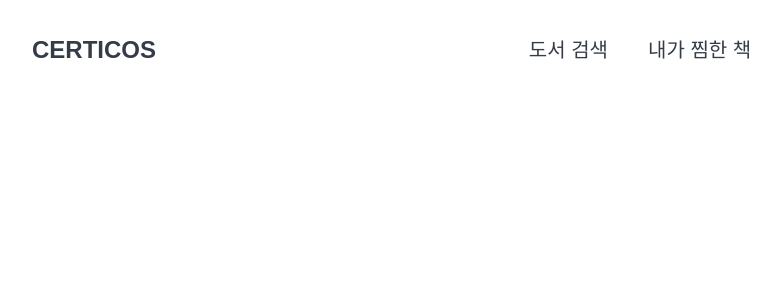
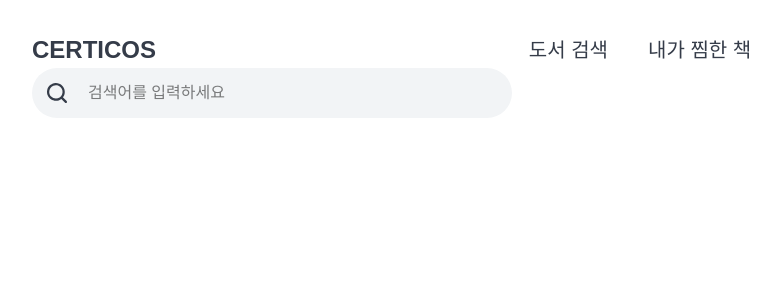
Before and after one commit to bokim1004/cdri-books-bogyeongkim, a React (Vite) app: page / in a window 1280 px wide. Shown: the top 300 px of the page, without its empty margins (0-780 px from the left). Built offline with nearby package versions, Linux system fonts and the light colour scheme.

Commit message:
feat:SearchInput 구현완료

```diff
--- a/package.json
+++ b/package.json
@@ -12,6 +12,7 @@
   "dependencies": {
     "@tailwindcss/vite": "^4.1.11",
     "@tanstack/react-query": "^5.83.0",
+    "@types/node": "^24.1.0",
     "react": "^19.1.0",
     "react-dom": "^19.1.0"
   },
--- /dev/null
+++ b/src/components/common/search-input.tsx
@@ -0,0 +1,16 @@
+import searchIcon from "@/assets/searchIcon.svg";
+
+function SearchInput() {
+  return (
+    <div className="flex items-center justify-baseline w-[480px] h-[50px] p-[10px] bg-lightgray rounded-[100px]">
+      <img src={searchIcon} alt="Search Icon" />
+      <input
+        type="text"
+        placeholder="검색어를 입력하세요"
+        className="w-1/2 px-4 py-2 focus:outline-none focus:ring-0"
+      />
+    </div>
+  );
+}
+
+export default SearchInput;
--- a/src/pages/search-page.tsx
+++ b/src/pages/search-page.tsx
@@ -1,4 +1,5 @@
 import Header from "../components/common/header";
+import SearchInput from "../components/common/search-input";
 
 function SearchPage() {
   return (
@@ -10,6 +11,7 @@ function SearchPage() {
           { label: "내가 찜한 책", href: "/favorites" },
         ]}
       />
+      <SearchInput />
     </div>
   );
 }
--- a/vite.config.ts
+++ b/vite.config.ts
@@ -1,8 +1,14 @@
 import tailwindcss from "@tailwindcss/vite";
 import react from "@vitejs/plugin-react";
+import path from "node:path";
 import { defineConfig } from "vite";
 
 // https://vite.dev/config/
 export default defineConfig({
   plugins: [react(), tailwindcss()],
+  resolve: {
+    alias: {
+      "@": path.resolve(__dirname, "src"),
+    },
+  },
 });
```
Also changed, not shown: src/assets/searchIcon.svg (added), 1 other file (tests, documents, lock files or other folders).
